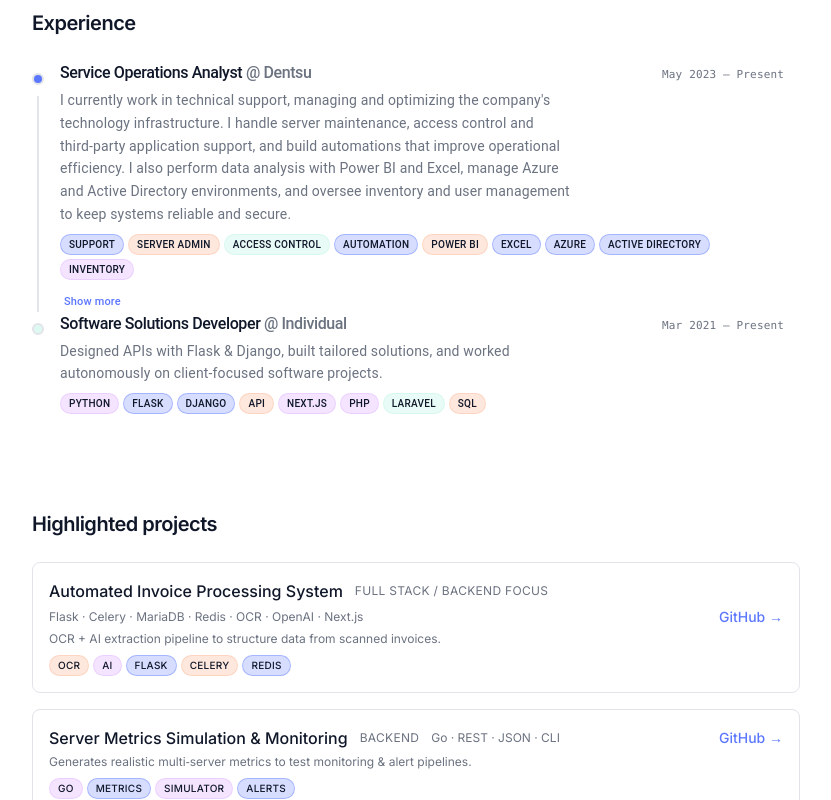
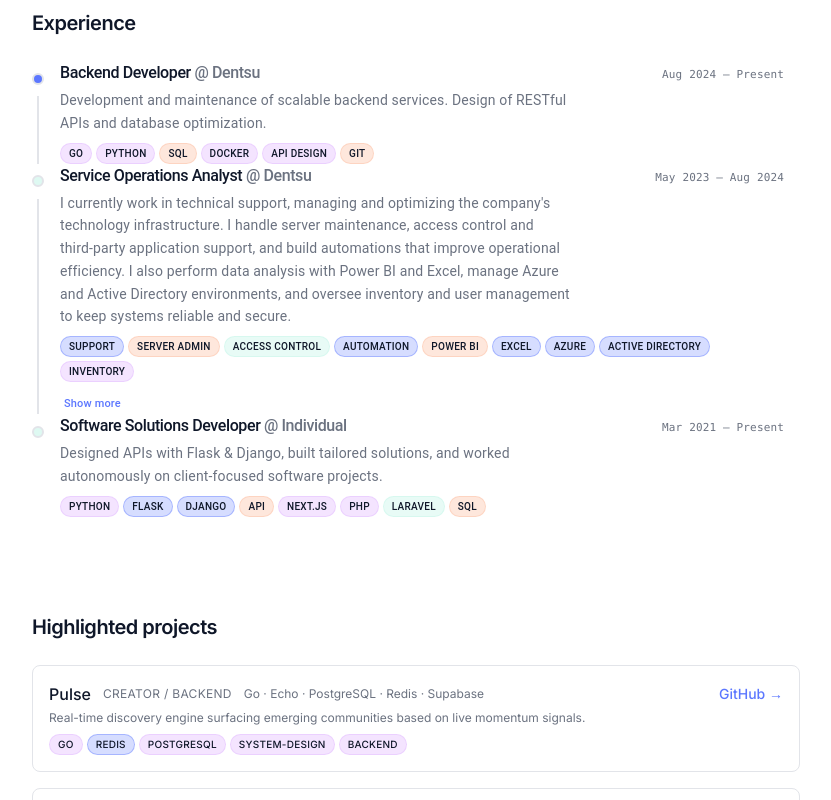
Before and after one commit to joacominatel/portfolio-2026, a Next.js app: page / in a window 1280 px wide. Shown: the part 780-1580 px from the top of the page, without its empty margins (224-1055 px from the left). Built offline with nearby package versions, Linux system fonts and the light colour scheme.

Commit message:
feat: add new career entry for Backend Developer at Dentsu and new project Pulse with detailed descriptions

```diff
--- a/src/components/sections/ExperienceTimeline.tsx
+++ b/src/components/sections/ExperienceTimeline.tsx
@@ -71,7 +71,7 @@ const ExperienceTimeline: FC = () => {
                 {idx < careers.length - 1 && <TimelineConnector />}
               </TimelineSeparator>
               <TimelineContent sx={{ py: 0, my: 0 }}>
-                <div className="pb-8 last:pb-0">
+                <div className="pb-12 last:pb-0">
                   <div className="flex flex-wrap items-baseline gap-x-2 gap-y-1">
                     <h3 className="font-medium tracking-tight text-sm sm:text-base">
                       {c.position[locale]}{" "}
--- a/src/data/careers.ts
+++ b/src/data/careers.ts
@@ -21,6 +21,27 @@ export const careers: CareerEntry[] = [
   {
     company: "Dentsu",
     position: {
+      en: "Backend Developer",
+      es: "Backend Developer",
+    },
+    description: {
+      es: "Desarrollo y mantenimiento de servicios backend escalables. Diseño de APIs RESTful y optimización de bases de datos. Colaboración con equipos frontend y de producto para entregar soluciones robustas.",
+      en: "Development and maintenance of scalable backend services. Design of RESTful APIs and database optimization.",
+    },
+    technologies: [
+      "Go",
+      "Python",
+      "SQL",
+      "Docker",
+      "API Design",
+      "Git",
+    ],
+    start: "2024-08-01",
+    end: null,
+  },
+  {
+    company: "Dentsu",
+    position: {
       en: "Service Operations Analyst",
       es: "Service Operations Analyst",
     },
@@ -40,7 +61,7 @@ export const careers: CareerEntry[] = [
       "Inventory",
     ],
     start: "2023-05-15",
-    end: null,
+    end: "2024-08-01",
     achievements: {
       es: [
         "Automatización de tareas de gestión y backups",
--- a/src/data/projects.ts
+++ b/src/data/projects.ts
@@ -23,6 +23,52 @@ export interface Project {
 }
 
 export const projects: Project[] = [
+  {
+    slug: "pulse",
+    title: {
+      en: "Pulse",
+      es: "Pulse",
+    },
+    role: "Creator / Backend",
+    stack: "Go · Echo · PostgreSQL · Redis · Supabase",
+    repo: "https://github.com/joacominatel/pulse",
+    shortDescription: {
+      en: "Real-time discovery engine surfacing emerging communities based on live momentum signals.",
+      es: "Motor de descubrimiento en tiempo real que destaca comunidades emergentes basado en momentum.",
+    },
+    goal: {
+      en: "Detect what's gaining attention right now using rate of change instead of absolute size.",
+      es: "Detectar qué está ganando atención ahora mismo usando tasa de cambio en lugar de tamaño absoluto.",
+    },
+    status: "active",
+    tags: ["go", "redis", "postgresql", "system-design", "backend"],
+    story: {
+      en: `Pulse detects what's gaining attention right now — not what's already popular. It's built around a simple idea: the most interesting communities are often the ones just starting to spike, not the ones that are already large.
+
+Think of it like a seismograph for community activity. When a community suddenly gets more engagement than usual, Pulse notices and ranks it higher.
+
+How it works:
+1. Events come in (joins, posts, views)
+2. Events are weighted (a "join" has more impact than a "view")
+3. Momentum is calculated (sum of weighted events in a sliding time window)
+4. Rankings are cached (Redis sorted set for sub-millisecond reads)
+5. Feed is served (Communities ordered by current momentum)
+
+Stack: Go + Echo for the API, PostgreSQL for reliable storage, Redis for the leaderboard, and Supabase for Auth.`,
+      es: `Pulse detecta qué está ganando atención ahora mismo — no lo que ya es popular. Se basa en una idea simple: las comunidades más interesantes suelen ser las que recién empiezan a despuntar, no las que ya son enormes.
+
+Piénsalo como un sismógrafo de actividad comunitaria. Cuando una comunidad recibe de repente más engagement de lo habitual, Pulse lo nota y la rankea más alto.
+
+Cómo funciona:
+1. Llegan eventos (joins, posts, views)
+2. Se ponderan los eventos (un "join" impacta más que un "view")
+3. Se calcula el momentum (suma de eventos ponderados en una ventana de tiempo deslizante)
+4. Se cachean los rankings (Redis sorted set para lecturas sub-milisegundo)
+5. Se sirve el feed (Comunidades ordenadas por momentum actual)
+
+Stack: Go + Echo para la API, PostgreSQL para almacenamiento confiable, Redis para el leaderboard y Supabase para Auth.`,
+    },
+  },
   {
     slug: "escaneo-facturas",
     title: {
@@ -57,38 +103,6 @@ Arquitectura desacoplada: API Flask para requests rápidos; workers Celery para
 El reto: equilibrar determinismo (auditoría) con extracción probabilística (LLM). Solución: guardar OCR crudo, prompts y campos extraídos con versiones para que mejoras no muten datos históricos. Diseño OpenAPI-first mantuvo clientes estables mientras la interna evolucionaba.
 
 Resultado: pipeline que reduce tiempos de validación y crea base para analíticas (latencia, exactitud de campos, tasa de reintentos).`,
-    },
-  },
-  {
-    slug: "server-monitoring-go",
-    title: {
-      en: "Server Metrics Simulation & Monitoring",
-      es: "Simulador y Monitoreo de Métricas de Servidor",
-    },
-    role: "Backend",
-    stack: "Go · REST · JSON · CLI",
-    repo: "https://github.com/joacominatel/server-monitoring-go",
-    shortDescription: {
-      en: "Generates realistic multi‑server metrics to test monitoring & alert pipelines.",
-      es: "Genera métricas realistas multi‑servidor para probar monitoreo y alertas.",
-    },
-    goal: {
-      en: "Stress and validate alert thresholds & ingestion flows with controllable synthetic load.",
-      es: "Estresar y validar umbrales de alertas y flujos de ingesta con carga sintética controlable.",
-    },
-    status: "active",
-    tags: ["go", "metrics", "simulator", "alerts"],
-    story: {
-      en: `I needed a way to validate alert logic without spinning real servers or faking one metric at a time. This simulator produces correlated CPU, memory, disk, network and process signals across multiple virtual hosts.
-
-Core: a Go loop that emits JSON metric frames to a REST API at configurable intervals. A stress mode selectively drives a chosen metric (e.g. cpu>95%) to test threshold creation & notification jitter. Automatic threshold provisioning helps experiment quickly.
-
-Outcome: faster feedback for dashboard & alert tuning plus a reproducible load profile to compare ingestion pipeline optimizations.`,
-      es: `Necesitaba validar lógica de alertas sin levantar servidores reales ni falsificar métricas aisladas. El simulador genera señales correlacionadas (CPU, memoria, disco, red, procesos) en varios hosts virtuales.
-
-Núcleo: un loop en Go que emite frames JSON a una API REST con intervalos configurables. Un modo de estrés fuerza una métrica (ej. cpu>95%) para probar umbrales y jitter de notificaciones. La creación automática de umbrales acelera la experimentación.
-
-Resultado: feedback más rápido para ajustar dashboards y alertas, más un perfil de carga reproducible para comparar optimizaciones de ingesta.`,
     },
   },
   {
```
